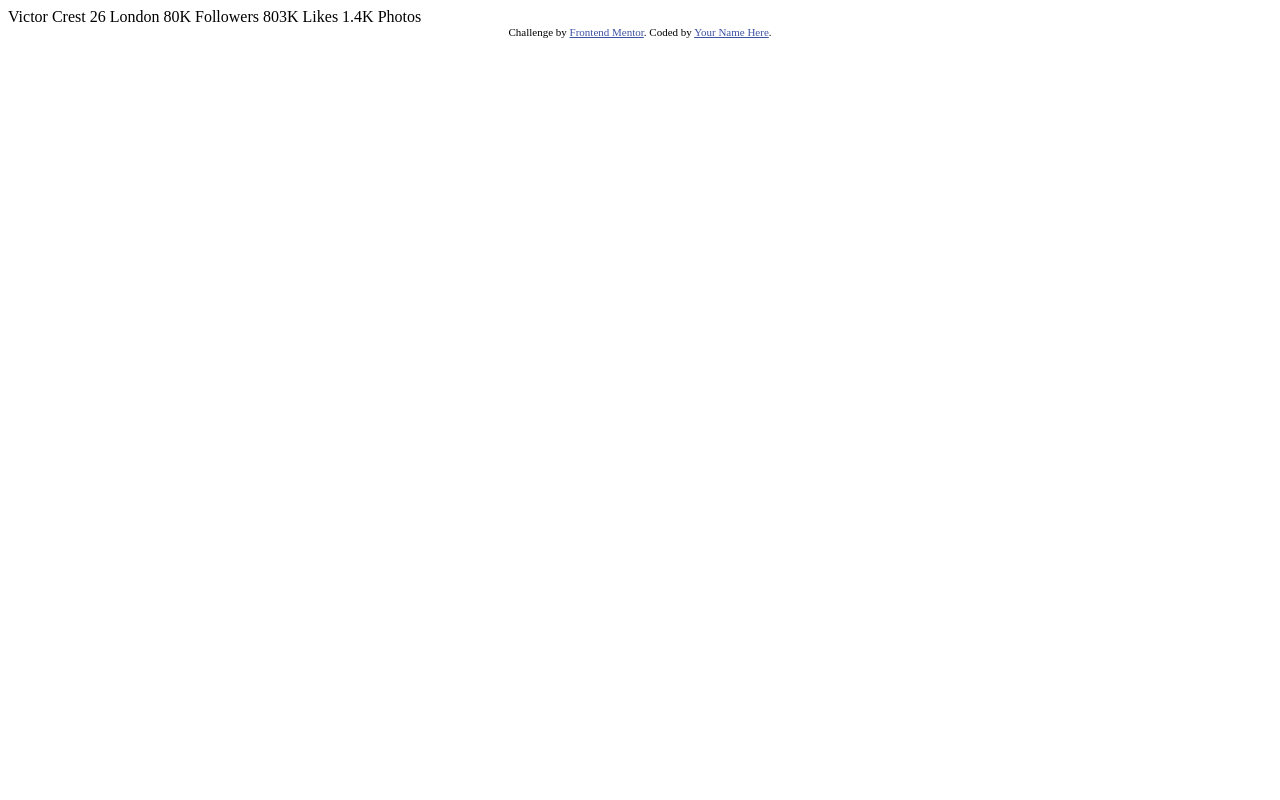
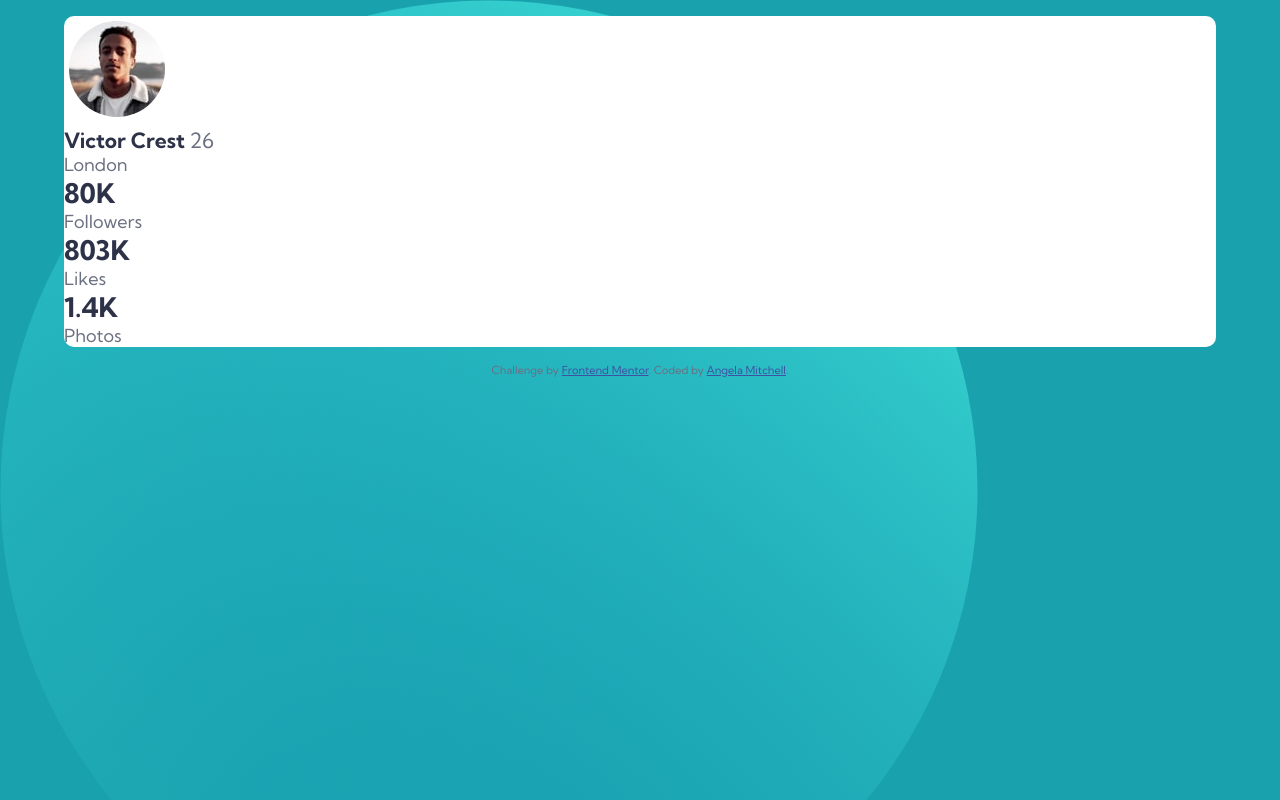
Before and after one commit to amitchell05/profile-card-component-main, a plain HTML site: page index.html in a window 1280 px wide. Drawn offline with Linux system fonts and the light colour scheme.

Commit message:
Draft of markup with some styling

```diff
--- a/index.html
+++ b/index.html
@@ -13,23 +13,45 @@
     .attribution { font-size: 11px; text-align: center; }
     .attribution a { color: hsl(228, 45%, 44%); }
   </style>
+  <link rel="preconnect" href="https://fonts.gstatic.com">
+  <link href="https://fonts.googleapis.com/css2?family=Kumbh+Sans:wght@400;700&display=swap" rel="stylesheet">
+  <link rel="stylesheet" href="style.css">
 </head>
 <body>
-  Victor Crest
-  26
-  London
+  <main class="main">
+    <article class="card">
+      <div>
+        <img src="images/image-victor.jpg" alt="Image of a man named Victor" class="profile-pic">
+      </div>
+      <section class="card-body">
+        <h1>Victor Crest <span>26</span></h1>
+        <p>London</p>
+      </section>
+    </article>
 
-  80K
-  Followers
+    <article class="card">
+      <section class="card-body">
+        <div class="stats">
+          <h2>80K</h2>
+          <p>Followers</p>
+        </div>
+        <div class="stats">
+          <h2>803K</h2>
+          <p>Likes</p>
+        </div>
+        <div class="stats">
+          <h2>1.4K</h2>
+          <p>Photos</p>
+        </div>
+      </section>
+    </article>
+  </main>
 
-  803K
-  Likes
-
-  1.4K
-  Photos
-  <div class="attribution">
-    Challenge by <a href="https://www.frontendmentor.io?ref=challenge" target="_blank">Frontend Mentor</a>.
-    Coded by <a href="#">Your Name Here</a>.
-  </div>
+  <footer>
+    <div class="attribution">
+      Challenge by <a href="https://www.frontendmentor.io?ref=challenge" target="_blank">Frontend Mentor</a>.
+      Coded by <a href="https://www.frontendmentor.io/profile/amitchell05">Angela Mitchell</a>.
+    </div>
+  </footer>
 </body>
 </html>
--- /dev/null
+++ b/style.css
@@ -0,0 +1,47 @@
+* {
+	margin: 0;
+}
+
+body {
+	background-color: hsl(185, 75%, 39%);
+	background-image: url(images/bg-pattern-top.svg), url(images/bg-pattern-bottom.svg);
+	background-repeat: no-repeat, no-repeat;
+	font-family: 'Kumbh Sans', sans-serif;
+	font-size: 18px;
+	font-weight: 400;
+	color: hsl(227, 10%, 46%);
+}
+
+.main {
+	border-radius: 10px;
+	max-width: 90%;
+	margin: 1rem auto;
+}
+
+h1,
+h2 {
+	color: hsl(229, 23%, 23%);
+	font-weight: 700;
+}
+
+span {
+	font-weight: 400;
+	color: hsl(227, 10%, 46%);
+}
+
+.card {
+	background-color: white;
+}
+
+.card:first-child {
+	border-radius: 10px 10px 0 0;
+}
+
+.card:last-child {
+	border-radius: 0 0 10px 10px;
+}
+
+.profile-pic {
+	border-radius: 100%;
+	border: 5px solid white;
+}
```
